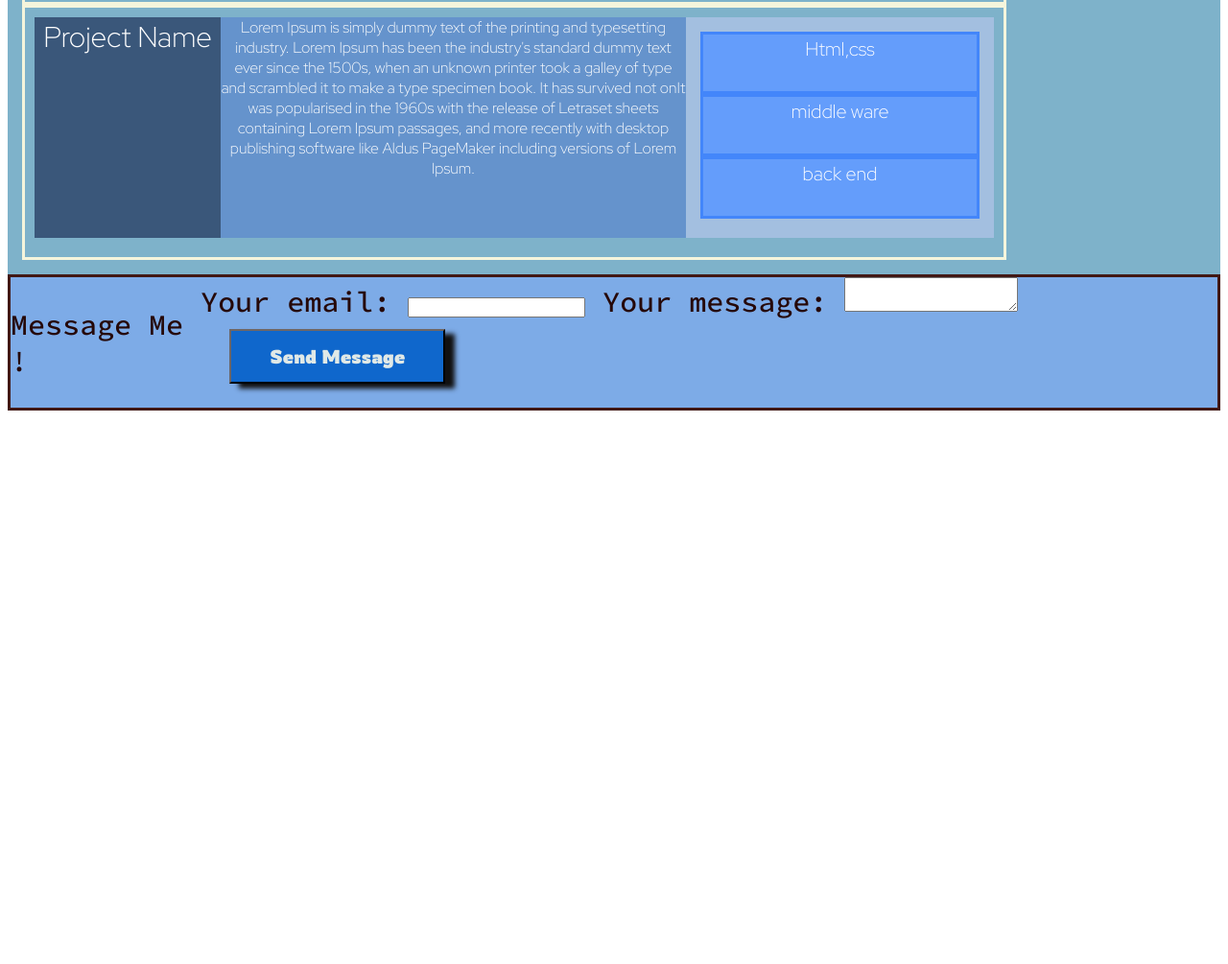
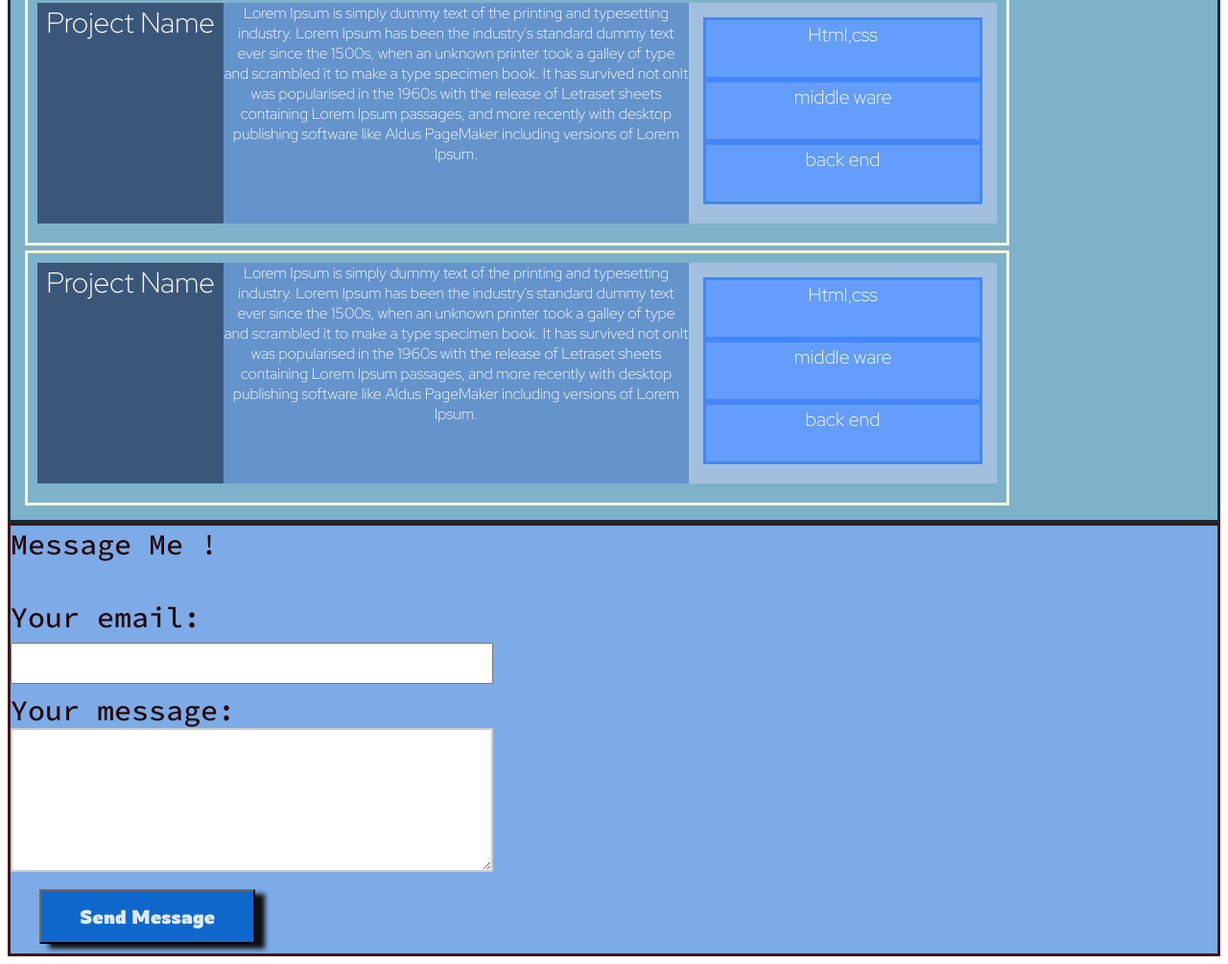
Before and after one commit to arpitprajapati1/github_profile, a plain HTML site: page index.html in a window 1280 px wide. Shown: the part 1230-2235 px from the top of the page at 96% size. Before the commit the page ends 1666 px from the top, so only its background shows below. Drawn offline with Linux system fonts and the light colour scheme.

Commit message:
Welcome bar, message box done

```diff
--- a/index.html
+++ b/index.html
@@ -8,13 +8,15 @@
     <link rel="stylesheet" href="style.css">
 </head>
 <body>
+
+  <!--WELCOME -->
 <div class = "container">
   <div class = "welcomebox">
-    <p>Hello!<span class="wave">👋</span> This is Arpit Prajapati</p>
+    <p><span class="wave">👋</span> 😎 Hello ! This is Arpit Prajapati. </p>
   </div>
 
 
-
+<!---SOCIAL MEDIA HANDLE -->
   <div class="handle">
     <a href='https://ide.geeksforgeeks.org/'> <button id="icon"> GITHUB </button> </a>
     <a href='https://ide.geeksforgeeks.org/'> <button id="icon"> LINKEDIN </button> </a>
@@ -23,10 +25,7 @@
     <a href='https://ide.geeksforgeeks.org/'> <button id="icon"> CODEFORCES </button> </a>
   </div>
 
-
-
-
-
+  <!---PROJECT AREA-->
 
   <div id="project">
     <h2>Projects for showcase</h2>
@@ -73,21 +72,21 @@
     </div>
   </div>
 
-
-
-
-
-
-  <div id="message">
-   <p>Message Me !</p>
-   <form action="https://formspree.io/f/myyowgye" method="POST">
-    <label>Your email: <input type="email" name="email"> </label>
-    <label>Your message: <textarea name="message"></textarea> </label>
+<!---MESSAGE BOX-->
+<div class="messagebox">
+  <div class="label"> Message Me !</div>
+  <br>
+<form action="https://formspree.io/f/myyowgye" method="POST">
+    <label for="email">Your email: </label><br>
+    <input type="email" id="email" name="email">
+    <br>
+    <label for="message" >Your message: </label><br>
+    <textarea id="message" name="message"></textarea>
     <!-- your other form fields go here -->
+  <br>
     <button id ="submit_button" type="submit"> Send Message </button>
    </form>
-  </div>
-
+</div>
 
 </div>
 </body>
--- a/style.css
+++ b/style.css
@@ -11,6 +11,34 @@
     font-family: 'Pacifico', cursive;
     background-color: azure;
 }
+span{
+    font-size: 100px;
+}
+
+.wave {
+    animation-name: wave-animation;  /* Refers to the name of your @keyframes element below */
+    animation-duration: 1.5s;        /* Change to speed up or slow down */
+    animation-iteration-count: infinite;  /* Never stop waving :) */
+    transform-origin: 70% 70%;       /* Pivot around the bottom-left palm */
+    display: inline-block;
+    font-size: 50px;
+  }
+
+  @keyframes wave-animation {
+      0% { transform: rotate( 0.0deg) }
+     10% { transform: rotate(14.0deg) }  /* The following five values can be played with to make the waving more or less extreme */
+     20% { transform: rotate(-8.0deg) }
+     30% { transform: rotate(14.0deg) }
+     40% { transform: rotate(-4.0deg) }
+     50% { transform: rotate(10.0deg) }
+     60% { transform: rotate( 0.0deg) }  /* Reset for the last half to pause */
+    100% { transform: rotate( 0.0deg) }
+  }
+
+
+/*---------------------------------END OF WELCOME BOARD ANIMATION-----------------------------------*/
+
+
 
 .handle{
     background-color: rgb(208, 232, 243);
@@ -18,6 +46,7 @@
     border-color:rgb(20, 61, 73);
     border-style: solid;
     display:flex;
+    flex-wrap: wrap;
     justify-content: center;
     padding:50px;
 }
@@ -35,23 +64,19 @@
     font-family: 'Rowdies', cursive;
 }
 
-#submit_button{
-    font-size: 20px;
-    margin: 10px 30px;
-    cursor: pointer;
-    padding: 14px 40px;
-    background-color: rgb(15, 103, 204);
-    color:rgb(224, 233, 231);
-    border-color: rgb(26, 24, 24);
-    box-shadow: 10px 5px 5px rgb(17, 16, 16);
-    font-family: 'Rowdies', cursive;
-}
+
+/*-------------------------------------END OF ICON BOARD-------------------------------------------*/
 
 #project{
     background-color: rgb(126, 178, 202);
     color:beige;
     font-family: 'Red Hat Display', sans-serif;
     padding:15px;
+    display:flex;
+    flex-direction: column;
+    gap: 5px;
+    border-style: solid;
+    border-color: rgb(27, 42, 59);
 }
 
 
@@ -96,34 +121,44 @@
     text-align: center;
   }
 
-
-#message{
+  /*--------------------------------------END OF PROJECT BOARD--------------------------------------*/
+  .messagebox{
+    display:flex;
+    flex-direction:column;
     background-color: rgb(125, 171, 231);
       font-family: 'Source Code Pro', monospace;
       font-size: 30px;
       color:rgb(37, 8, 8);
       border-style: solid;
       border-color:rgb(65, 24, 21);
-    display:inline-flex;
+      display:flex;
+      flex-direction: column;
+      width:auto;
+  }
+  input{
+    width: 40%;
+    padding: 12px 20px;
+    margin: 8px 0;
+    box-sizing: border-box;
   }
 
-
-.wave {
-    animation-name: wave-animation;  /* Refers to the name of your @keyframes element below */
-    animation-duration: 1.5s;        /* Change to speed up or slow down */
-    animation-iteration-count: infinite;  /* Never stop waving :) */
-    transform-origin: 70% 70%;       /* Pivot around the bottom-left palm */
-    display: inline-block;
-    font-size: 50px;
+  #message{
+    width: 40%;
+    height: 150px;
+    padding: 12px 20px;
+    box-sizing: border-box;
+    border: 2px solid #ccc;
+  }
+  #submit_button{
+      font-size: 20px;
+      margin: 10px 30px;
+      cursor: pointer;
+      padding: 14px 40px;
+      background-color: rgb(15, 103, 204);
+      color:rgb(224, 233, 231);
+      border-color: rgb(26, 24, 24);
+      box-shadow: 10px 5px 5px rgb(17, 16, 16);
+      font-family: 'Rowdies', cursive;
   }
 
-  @keyframes wave-animation {
-      0% { transform: rotate( 0.0deg) }
-     10% { transform: rotate(14.0deg) }  /* The following five values can be played with to make the waving more or less extreme */
-     20% { transform: rotate(-8.0deg) }
-     30% { transform: rotate(14.0deg) }
-     40% { transform: rotate(-4.0deg) }
-     50% { transform: rotate(10.0deg) }
-     60% { transform: rotate( 0.0deg) }  /* Reset for the last half to pause */
-    100% { transform: rotate( 0.0deg) }
-  }
+  /*-------------------------------------END OF MESSAGE BOX ------------------------------------------*/
```
Lines whose indentation alone changed are shown as unchanged.
